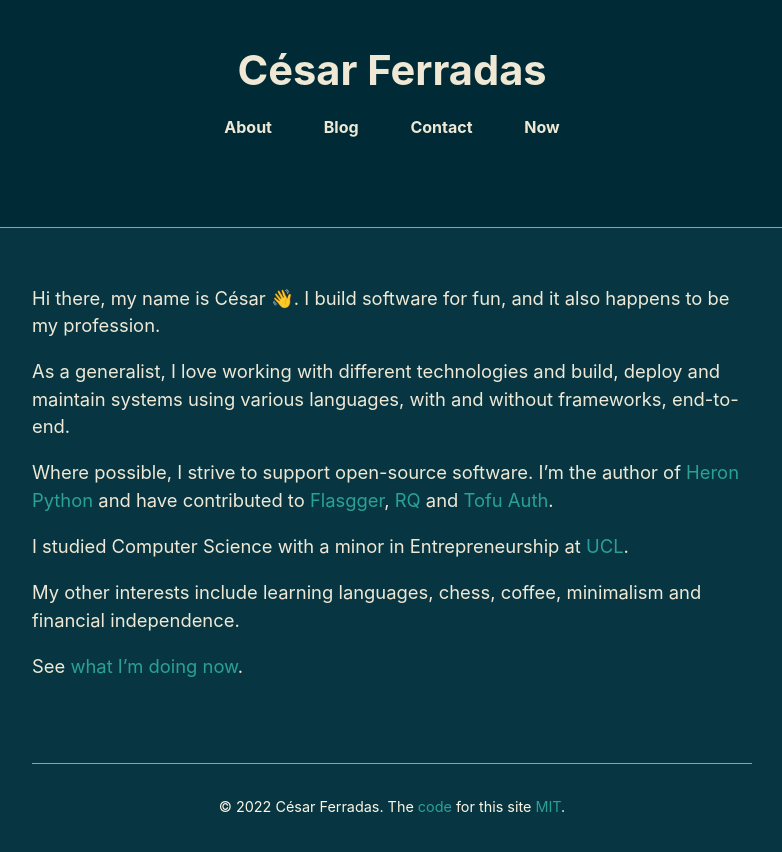
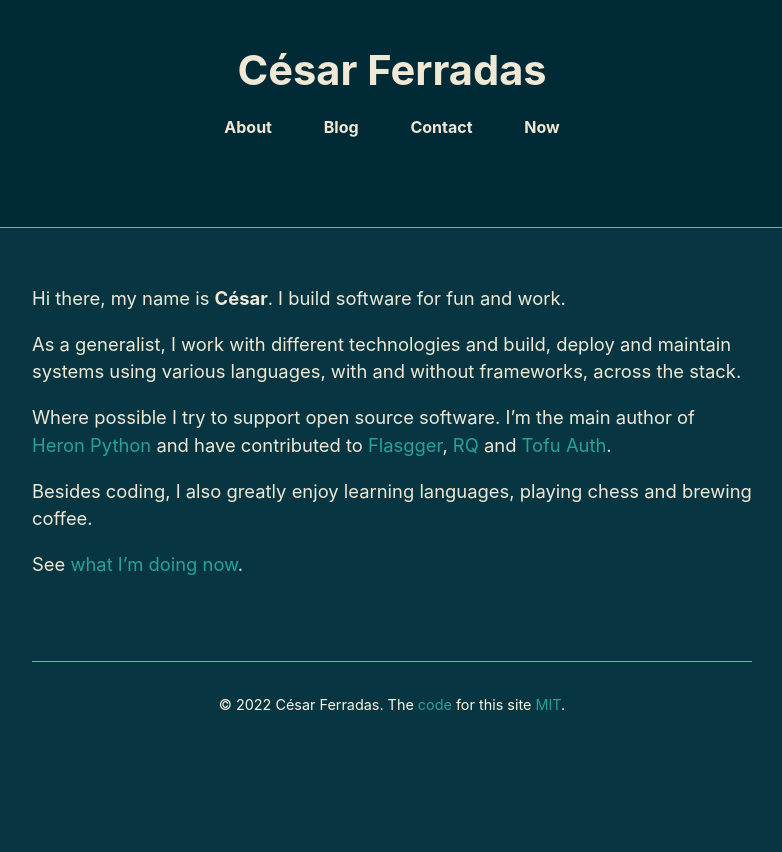
Before and after one commit to cesarferradas/ferrad.as, a Jekyll site: the page built from index.md, in a window 1280 px wide. Shown: the top 852 px of the page, without its empty margins (248-1030 px from the left). Built offline with Jekyll 4.4.1, drawn with Linux system fonts in a browser that asks for light colours.

Commit message:
update some posts and index

```diff
--- a/index.md
+++ b/index.md
@@ -3,23 +3,20 @@ layout: page
 title: ""
 ---
 
-Hi there, my name is César 👋. I build software for fun, and it also happens to
-be my profession.
+Hi there, my name is **César**. I build software for fun and work.
 
-As a generalist, I love working with different technologies and build, deploy and
-maintain systems using various languages, with and without frameworks, end-to-end.
+As a generalist, I work with different technologies and build, deploy and
+maintain systems using various languages, with and without frameworks, across
+the stack.
 
-Where possible, I strive to support open-source software. I'm the author
-of [Heron Python](https://pypi.org/project/heron-data/){:target="_blank"} and
+Where possible I try to support open source software. I'm the main author of
+[Heron Python](https://pypi.org/project/heron-data/){:target="_blank"} and
 have contributed to
 [Flasgger](https://github.com/flasgger/flasgger/pull/340){:target="_blank"},
 [RQ](https://github.com/rq/rq/pull/1514){:target="_blank"} and
 [Tofu Auth](https://github.com/calleluks/Tofu/pull/44){:target="_blank"}.
 
-I studied Computer Science with a minor in Entrepreneurship at
-[UCL](https://www.ucl.ac.uk/){:target="_blank"}.
-
-My other interests include learning languages, chess, coffee, minimalism and
-financial independence.
+Besides coding, I also greatly enjoy learning languages, playing chess and
+brewing coffee.
 
 See [what I'm doing now](/now).
```
Also changed, not shown: _posts/2020-05-21-easyjet-databreach-no-surprise.md (+0 -2 lines), _posts/2021-02-18-simplest-python-3-default-macos.md (+0 -2 lines), _posts/2021-02-21-lint-code-git-hooks.md (+2 -2 lines).
